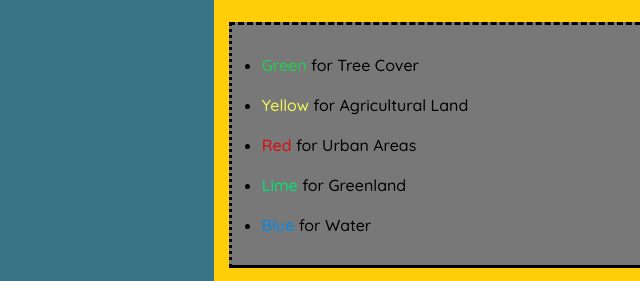
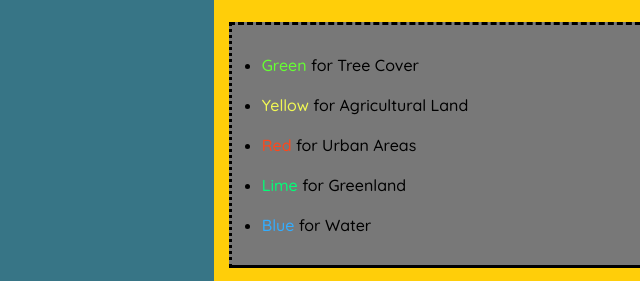
Before and after one commit to TheRobotCodingMan/The-book-of-all, a plain HTML site: page Index.htm in a window 1280 px wide. Shown: the part 6363-6644 px from the top of the page, 120-760 px from the left. Drawn offline with nearby package versions, Linux system fonts and the light colour scheme.

Commit message:
Update Index.htm

```diff
--- a/Index.htm
+++ b/Index.htm
@@ -301,11 +301,11 @@ population, heavy industrialization, and environmental pollution.<br><br><br>
   <br>
   <p class="text">Below are the <b>legend</b> of the picture</p>
   <ul id="ul1">
-    <li id="li1"><span style="color:#1dd14d;">Green</span> for Tree Cover</li>
+    <li id="li1"><span style="color:#66ff33;">Green</span> for Tree Cover</li>
     <li id="li1"><span style="color:#f2f954;">Yellow</span> for Agricultural Land</li>
-    <li id="li1"><span style="color:#db0909;">Red</span> for Urban Areas</li>
-    <li id="li1"><span style="color:#00e673;">Lime</span> for Greenland</li>
-    <li id="li1"><span style="color:#008ae6;">Blue</span> for Water</li>
+    <li id="li1"><span style="color:#ff471a;">Red</span> for Urban Areas</li>
+    <li id="li1"><span style="color:#00ff77;">Lime</span> for Greenland</li>
+    <li id="li1"><span style="color:#33adff;">Blue</span> for Water</li>
   </ul>
 </p>
 </article>
```
